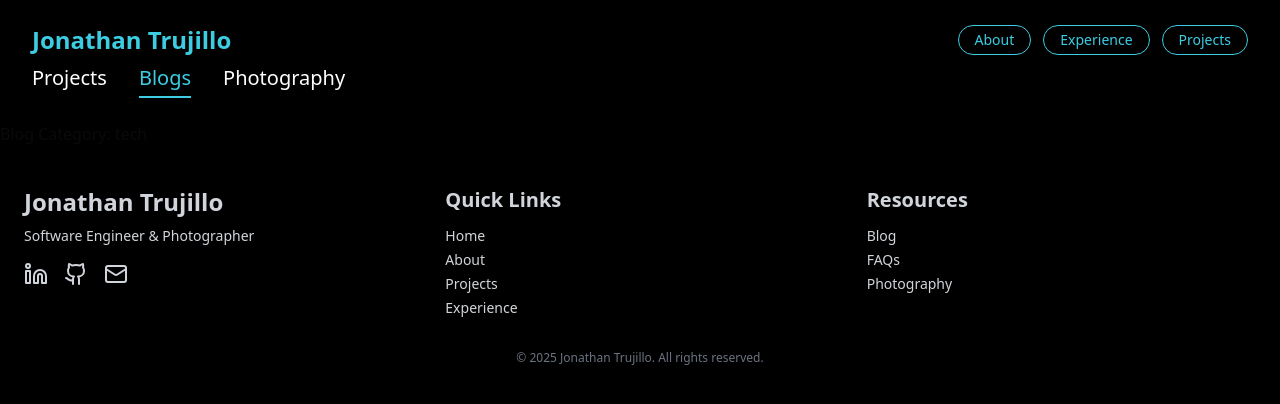
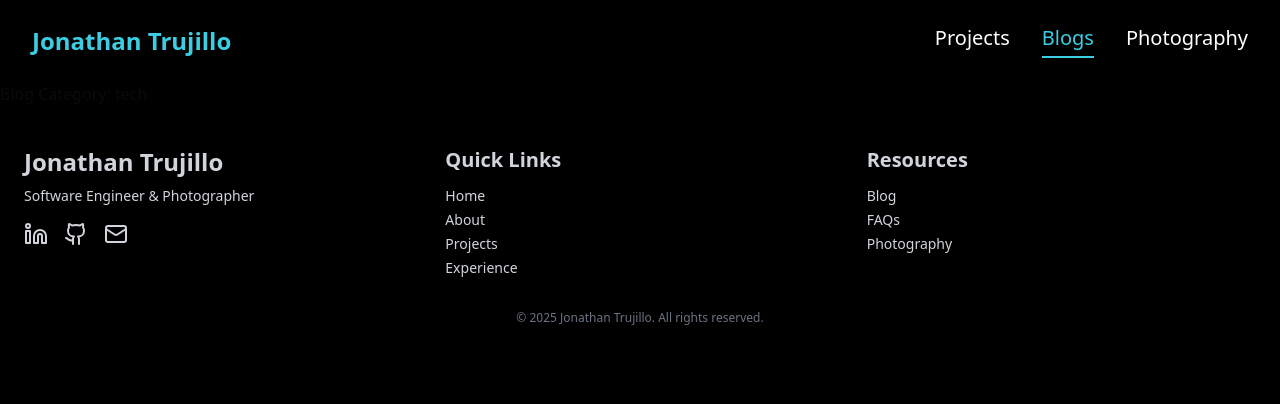
Before and after one commit to stormyy00/portfolio2.0, a Next.js app: page /blogs/tech in a window 1280 px wide. Shown: the top 404 px of the page. Built offline with nearby package versions, Linux system fonts and the light colour scheme.

Commit message:
clean up navbar

```diff
--- a/src/components/navigation.tsx
+++ b/src/components/navigation.tsx
@@ -7,29 +7,14 @@ const Navigation = () => {
   const path = usePathname();
 
   return (
-    <nav className="w-full py-6 px-4 md:px-8">
-      <div className="mx-auto flex flex-col gap-2">
-        <div className="flex justify-between items-center w-full">
+    <div className="flex justify-between items-center w-full py-6 px-4 md:px-8">
       <Link
         href="/"
         className="text-2xl font-bold text-jt-lightblue hover:opacity-90 transition-opacity"
       >
         Jonathan Trujillo
       </Link>
-          <div className="flex gap-3">
-            {NAVIGATION.sub.map(({ name, link }, index) => (
-              <Link
-                key={index}
-                href={link}
-                className="border border-jt-lightblue text-jt-lightblue px-4 py-1 rounded-full text-sm font-medium hover:bg-jt-lightblue hover:text-white transition-colors duration-200"
-              >
-                {name}
-              </Link>
-            ))}
-          </div>
-        </div>
-
-        <div className="hidden md:flex space-x-8 mt-0">
+      <div className="hidden md:flex gap-x-8 mt-0">
         {NAVIGATION.main.map(({ name, link, pathname }, index) => (
           <Link
             key={index}
@@ -45,7 +30,6 @@ const Navigation = () => {
         ))}
       </div>
     </div>
-    </nav>
   );
 };
 
```
Lines whose indentation alone changed are shown as unchanged.
